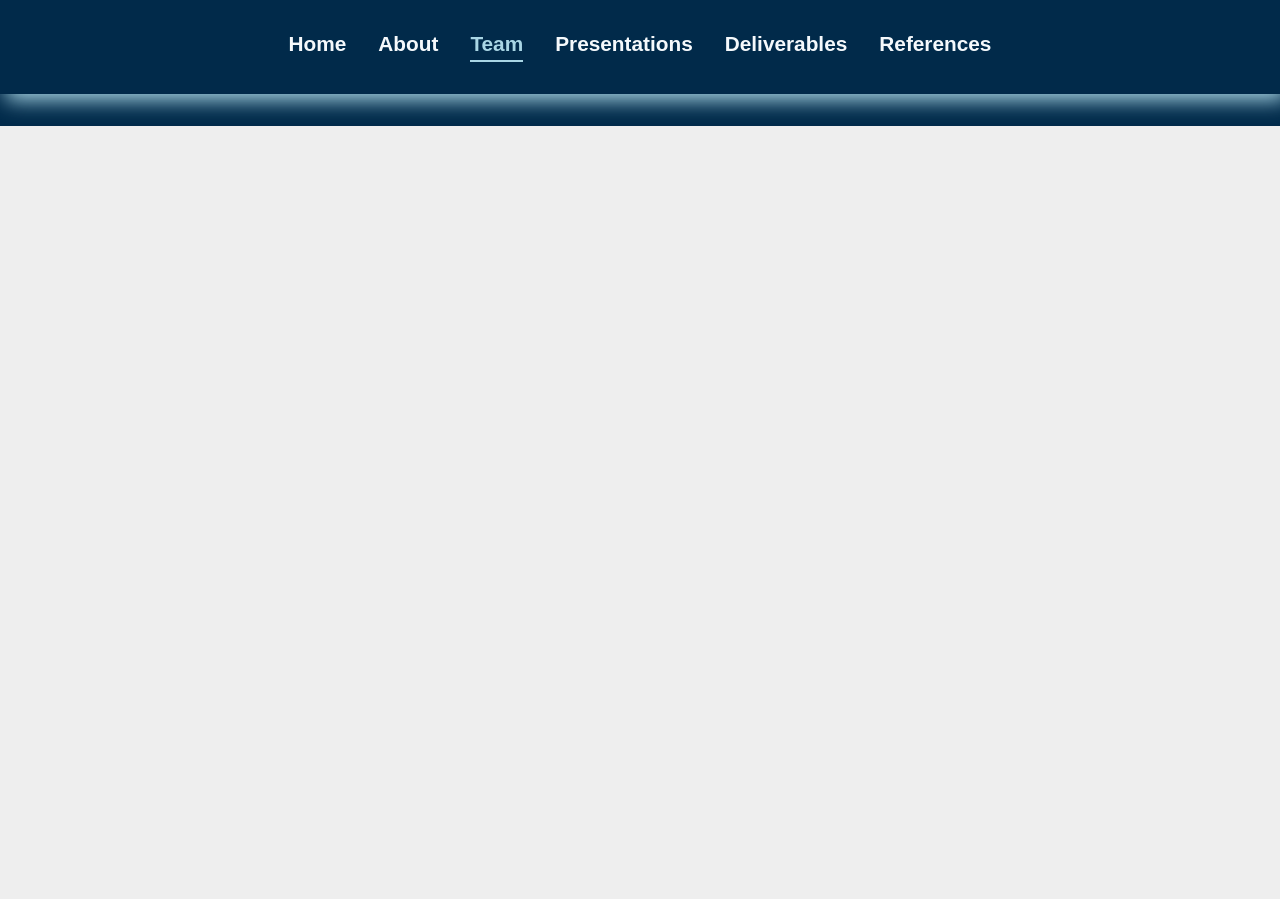
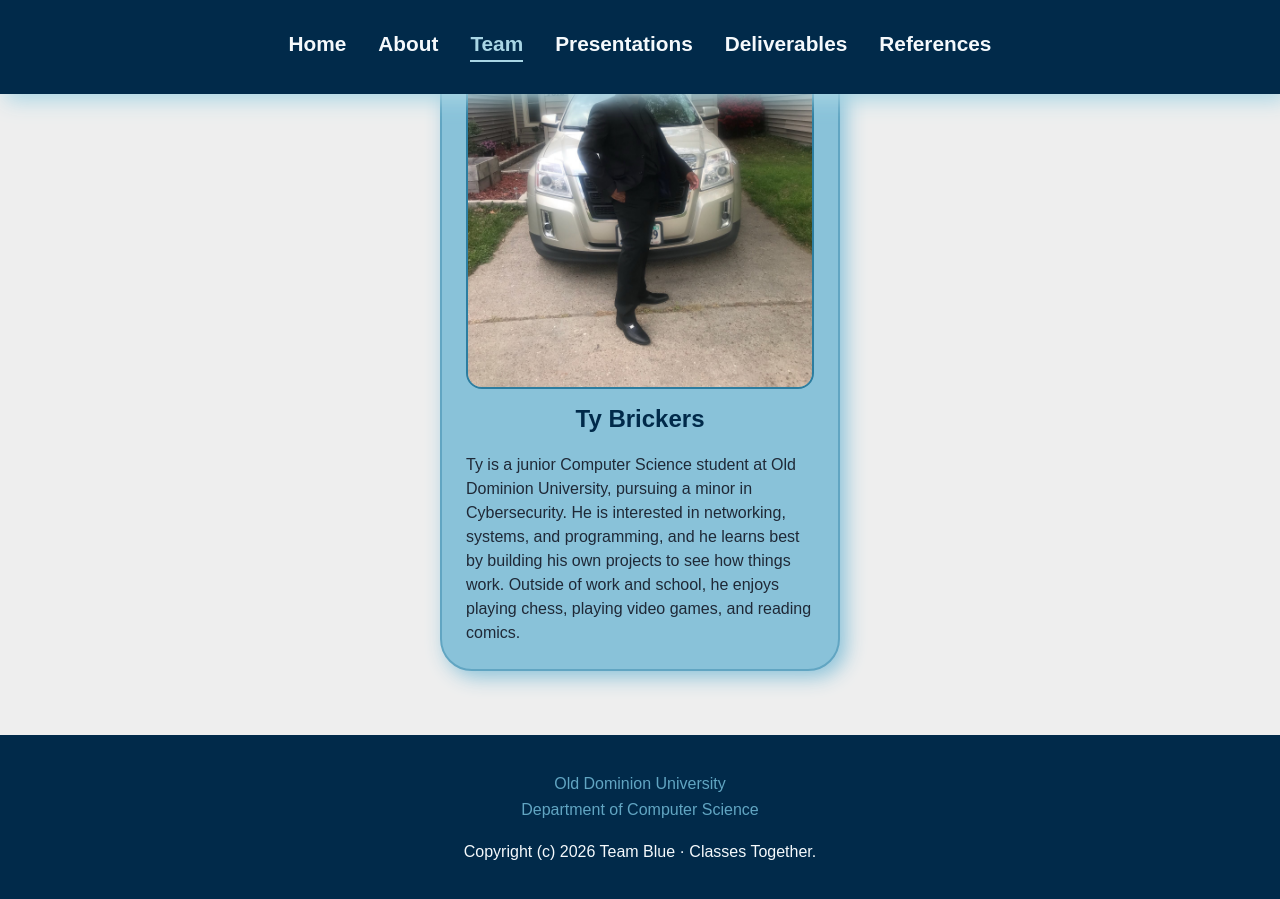
Before and after one commit to classes-together/classes-together.github.io, a Jekyll site: the page built from team.html, in a window 1280 px wide and 900 px high, scrolled down 2874 px. Built offline with Jekyll 4.4.1, drawn with Linux system fonts in a browser that asks for light colours; before the commit the page ends 3000 px from its top, so only the background shows below that.

Commit message:
add ty's team bio + photo

```diff
--- a/_data/team-members.yml
+++ b/_data/team-members.yml
@@ -86,3 +86,12 @@
     Aaron is an online senior student at Old Dominion University. He is majoring in Computer Science, and his preferred programming language is Python.
     Aaron received his Associate of Science in Computer Science from Germanna Community College where he now works part-time.
     Outside of school, Aaron enjoys reading, video games, tabletop games, movies, vocals, guitar, and spending time with his family and two cats.
+
+- name: Ty Brickers
+  role:
+  image:
+    path: /assets/team/ty-brickers.jpeg
+  bio: >-
+   Ty is a junior Computer Science student at Old Dominion University, pursuing a minor in Cybersecurity. He is interested in networking, systems,
+   and programming, and he learns best by building his own projects to see how things work.
+   Outside of work and school, he enjoys playing chess, playing video games, and reading comics.
```
Also changed, not shown: README.md, 1 other file.
